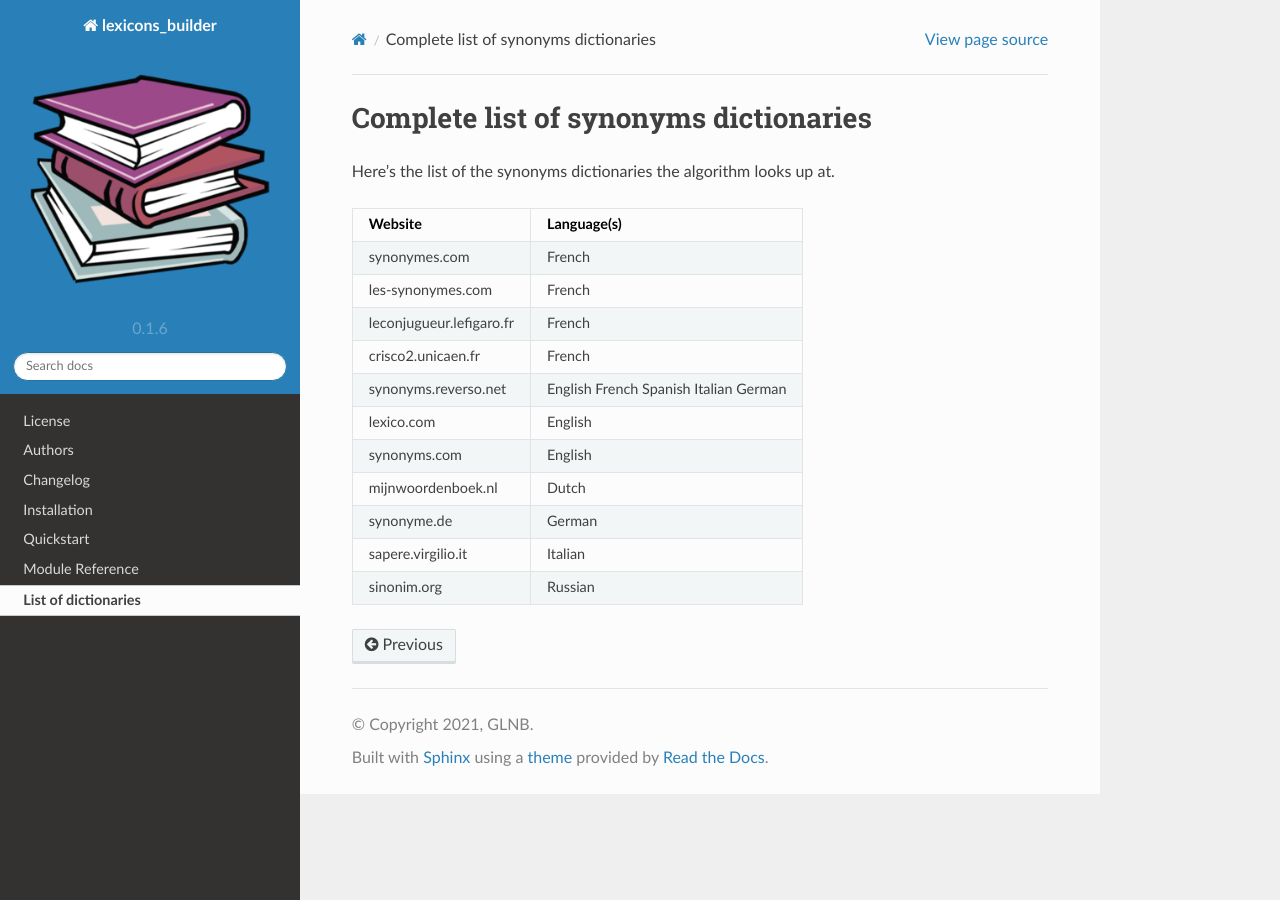
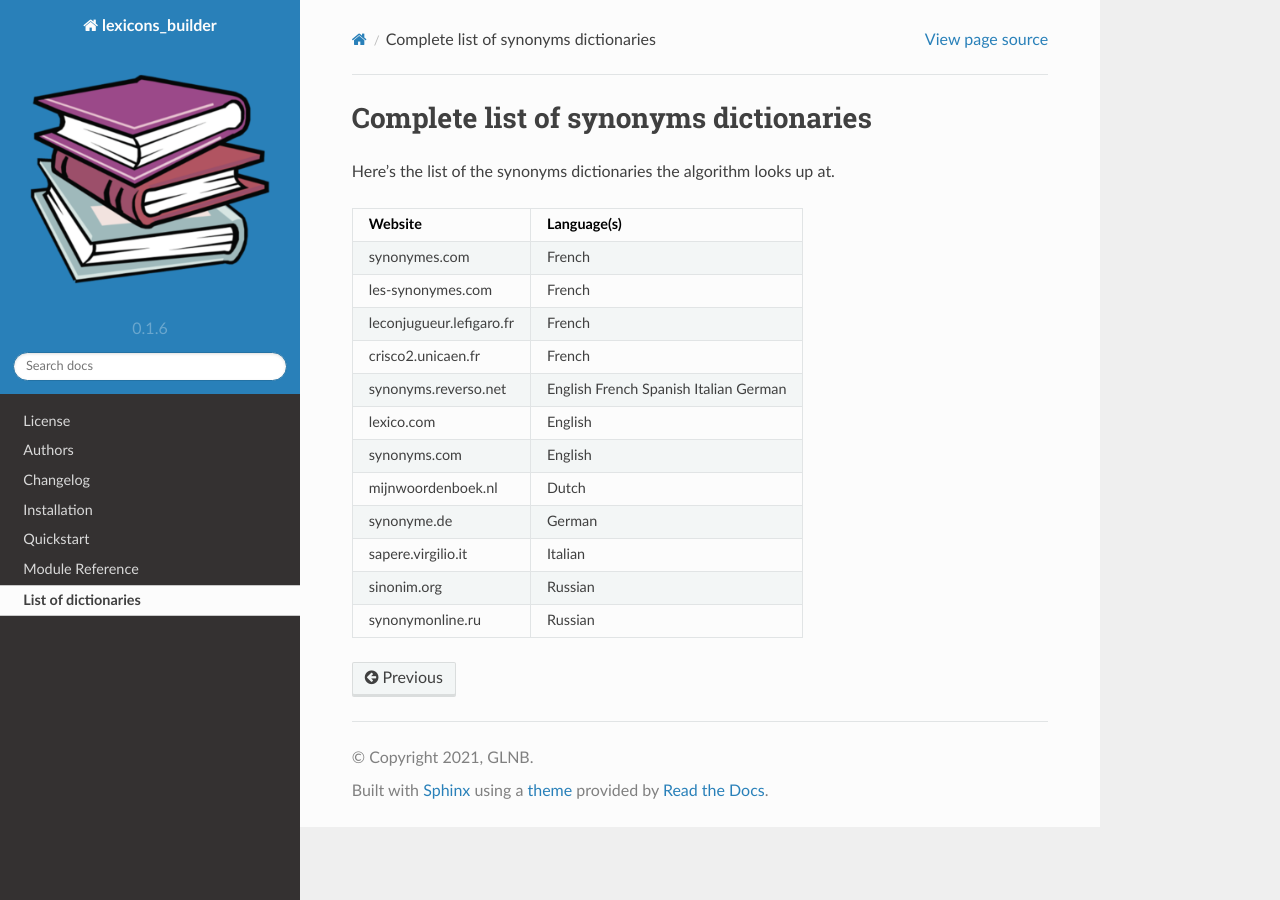
Before and after one commit to GuillaumeLNB/lexicons_builder, a Sphinx documentation site: the page built from docs/list_dictionaries.rst, in a window 1280 px wide. Built offline with Sphinx 7.4.7 and the Read the Docs theme 2.0.0, drawn with Linux system fonts in a browser that asks for light colours; the version number is read from the project's files by our own code.

Commit message:
updated russian dict

```diff
--- a/docs/list_dictionaries.rst
+++ b/docs/list_dictionaries.rst
@@ -32,3 +32,5 @@
 +--------------------------+-------------+
 | sinonim.org              | Russian     |
 +--------------------------+-------------+
+| synonymonline.ru         | Russian     |
++--------------------------+-------------+
```
